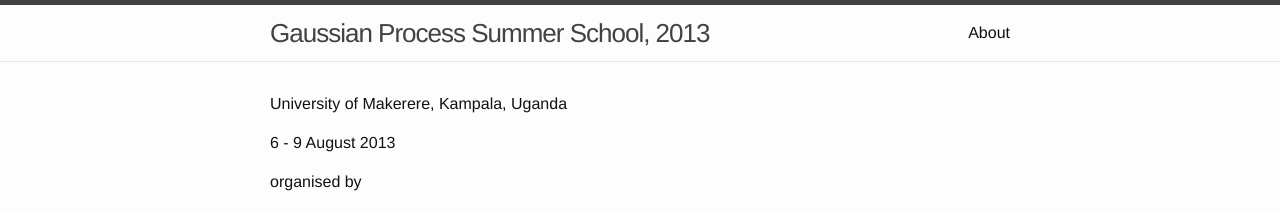
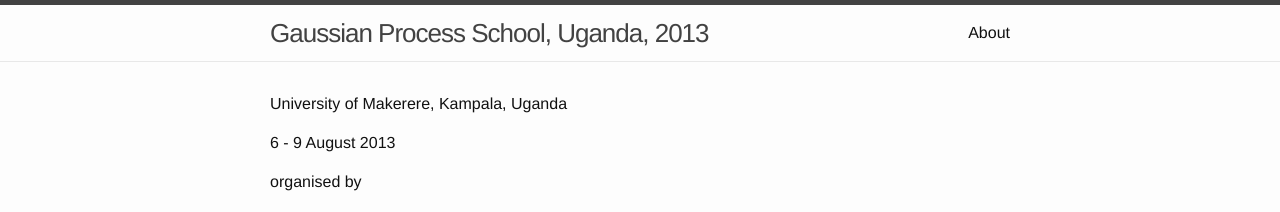
Before and after one commit to datsciafrica/gpss2013, a Jekyll site: the page built from index.md, in a window 1280 px wide and 900 px high. Shown: the top 212 px of the window. Built offline with Jekyll 4.4.1, drawn with Linux system fonts in a browser that asks for light colours.

Commit message:
Update parameters.

```diff
--- a/_config.yml
+++ b/_config.yml
@@ -19,7 +19,7 @@
   - {name: Neil Lawrence, url: "http://inverseprobability.com"}
   - {name: Ricardo Andrade Pacheco, url: "http://staffwww.dcs.shef.ac.uk/people/R.Andrade_Pacheco/"}
 
-  name: Gaussian Process Summer School
+  name: Gaussian Process School, Uganda
   location: University of Makerere, Kampala, Uganda
   year: 2013
   dates:
```
